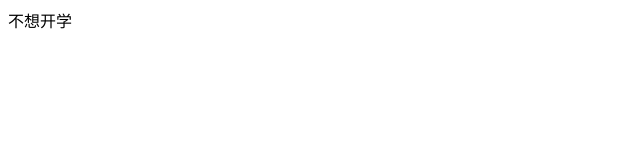
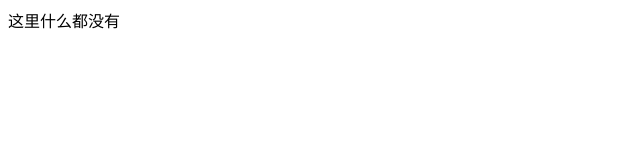
Before and after one commit to thes1r1us/thes1r1us.github.io, a plain HTML site: page index.html in a window 1280 px wide. Shown: the full height of the page, 0-640 px from the left. Drawn offline with Linux system fonts and the light colour scheme.

Commit message:
Update index.html

```diff
--- a/index.html
+++ b/index.html
@@ -5,6 +5,6 @@
     <title>Title</title>
 </head>
 <body>
-不想开学
+这里什么都没有
 </body>
 </html>
```
